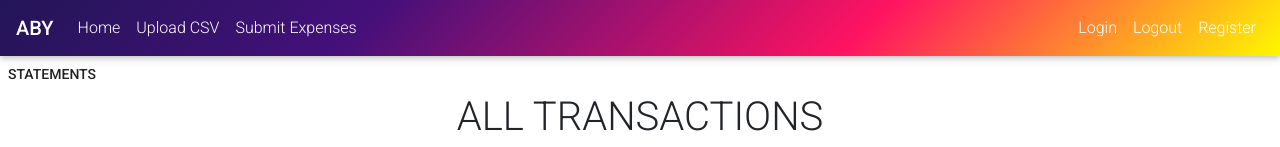
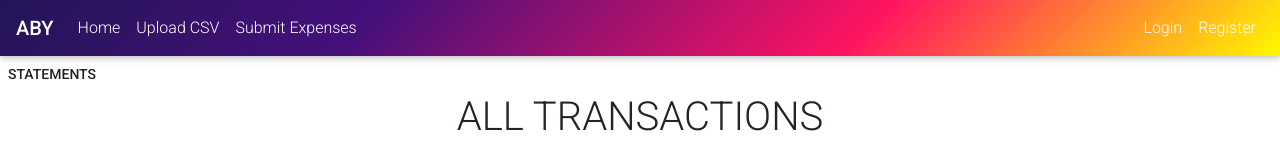
Before and after one commit to kaleflatbread/accounting_frontend, a React (Create React App) app: page / in a window 1280 px wide. Shown: the top 147 px of the page. Built offline with nearby package versions, Linux system fonts and the light colour scheme; no server answers.

Commit message:
conditional rendering of login logout

```diff
--- a/src/components/navbar.js
+++ b/src/components/navbar.js
@@ -1,5 +1,7 @@
 import React from 'react';
 import { Navbar, NavbarBrand, NavbarNav, NavbarToggler, Collapse, NavItem, NavLink} from 'mdbreact';
+import { connect } from 'react-redux';
+
 
 class NavbarFeatures extends React.Component {
   constructor(props) {
@@ -16,7 +18,7 @@ class NavbarFeatures extends React.Component {
 
 
 
-  render() {
+  render() { if (this.props.userId) {
     return (
         <Navbar className="navbar" dark expand="md" scrolling>
           <NavbarBrand href="/">
@@ -36,16 +38,34 @@ class NavbarFeatures extends React.Component {
               </NavItem>
             </NavbarNav>
             <NavbarNav right>
-            { /* <NavItem>
-                <form className="form-inline md-form mt-0">
-                  <input className="form-control mr-sm-2 mb-0 text-white" type="text" placeholder="Search" aria-label="Search"/>
-                </form>
-              </NavItem>*/ }
+              <NavItem>
+                  <NavLink onClick={this.logout} to="/login">Logout</NavLink>
+              </NavItem>
+            </NavbarNav>
+          </Collapse>
+        </Navbar>
+    )} else {
+      return (
+        <Navbar className="navbar" dark expand="md" scrolling>
+          <NavbarBrand href="/">
+            <strong>ABY</strong>
+          </NavbarBrand>
+            { !this.state.isWideEnough && <NavbarToggler onClick = { this.onClick } />}
+          <Collapse isOpen = { this.state.collapse } navbar>
+            <NavbarNav left>
+              <NavItem>
+                <NavLink to="/">Home</NavLink>
+              </NavItem>
+              <NavItem>
+                <NavLink to="/inventory/new">Upload CSV</NavLink>
+              </NavItem>
+              <NavItem>
+                <NavLink to="/expense/new">Submit Expenses</NavLink>
+              </NavItem>
+            </NavbarNav>
+            <NavbarNav right>
               <NavItem>
                   <NavLink to="/login">Login</NavLink>
-              </NavItem>
-              <NavItem>
-                  <NavLink onClick={this.logout} to="/login">Logout</NavLink>
               </NavItem>
               <NavItem>
                   <NavLink to="/user/new">Register</NavLink>
@@ -53,7 +73,15 @@ class NavbarFeatures extends React.Component {
             </NavbarNav>
           </Collapse>
         </Navbar>
-    );
+      )
+    }
   }
 }
-export default NavbarFeatures
+
+function mapStateToProps(state) {
+  return {
+    userId: state.userId,
+  }
+}
+
+export default connect(mapStateToProps)(NavbarFeatures)
```
